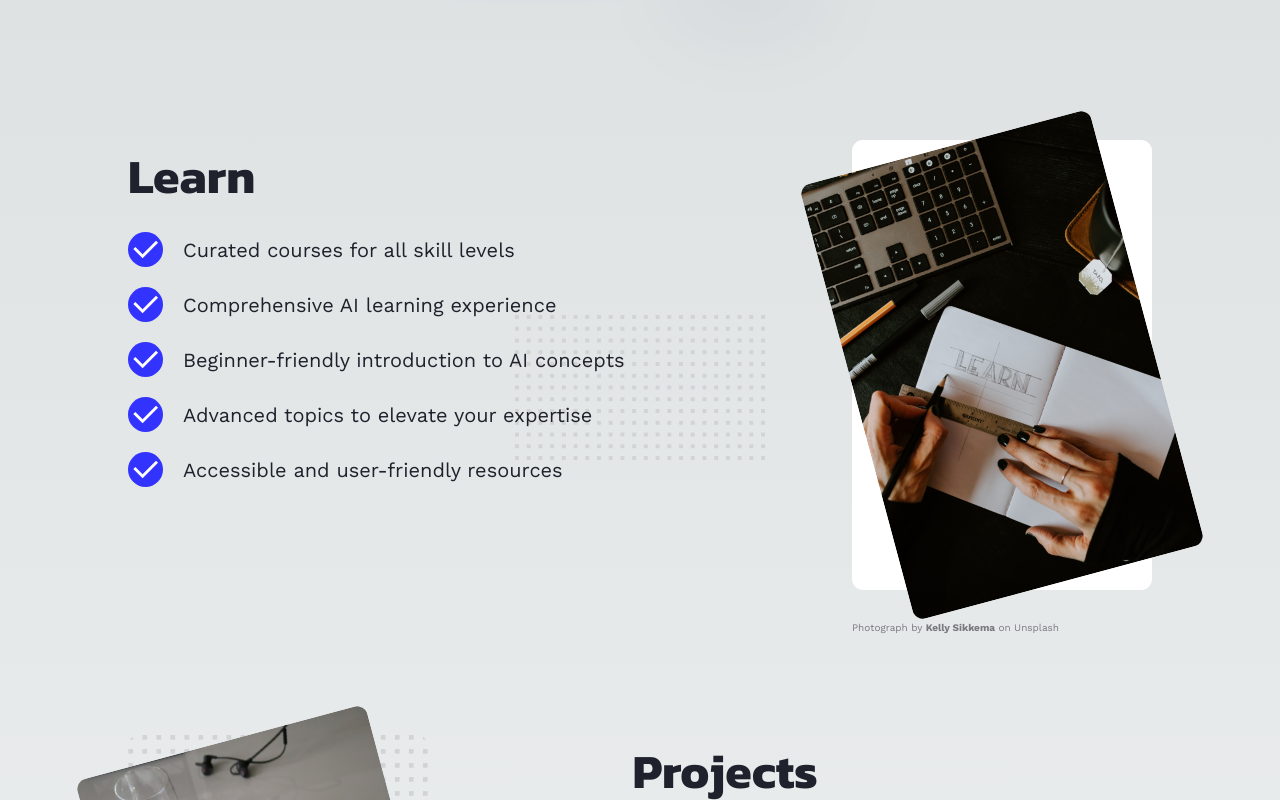
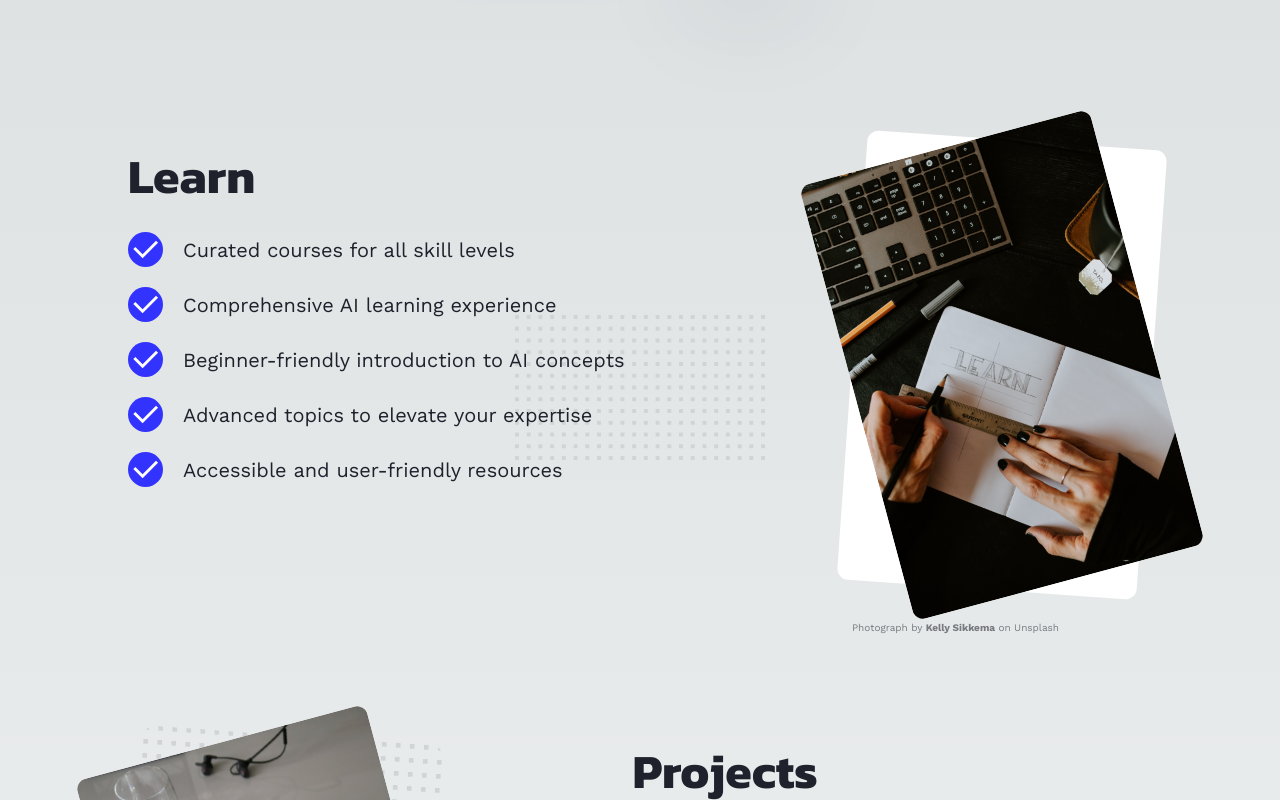
Before and after one commit to DataWealthy/learnai, a Next.js app: page / in a window 1280 px wide. Shown: the part 620-1420 px from the top of the page. Built offline with nearby package versions, Linux system fonts and the light colour scheme.

Commit message:
Enhanced the design

```diff
--- a/src/app/components/Footer.js
+++ b/src/app/components/Footer.js
@@ -120,7 +120,7 @@ export default function Footer() {
       </div>
       <hr className="container" />
       <div className="container" style={{marginBottom: 20, marginTop: 20}}>
-        <p className="s">v1.0.2-alpha&nbsp;&copy; Made by <b><Link href="https://github.com/adityajideveloper">adityajideveloper</Link></b> and brought to you by <b><Link href="https://datawealthy.com">Data Wealthy</Link>.</b></p>
+        <p className="s">v1.0.3-alpha&nbsp;&copy; Made by <b><Link href="https://github.com/adityajideveloper">adityajideveloper</Link></b> and brought to you by <b><Link href="https://datawealthy.com">Data Wealthy</Link>.</b></p>
     </div>
     </footer>
   );
--- a/src/app/styles/page.module.css
+++ b/src/app/styles/page.module.css
@@ -45,6 +45,7 @@
     height: 450px;
     border-radius: 11px;
     background-color: #fff;
+    transform: rotate(4deg);
 }
 
 .product_figure {
```
Also changed, not shown: 1 other file (tests, documents, lock files or other folders).
